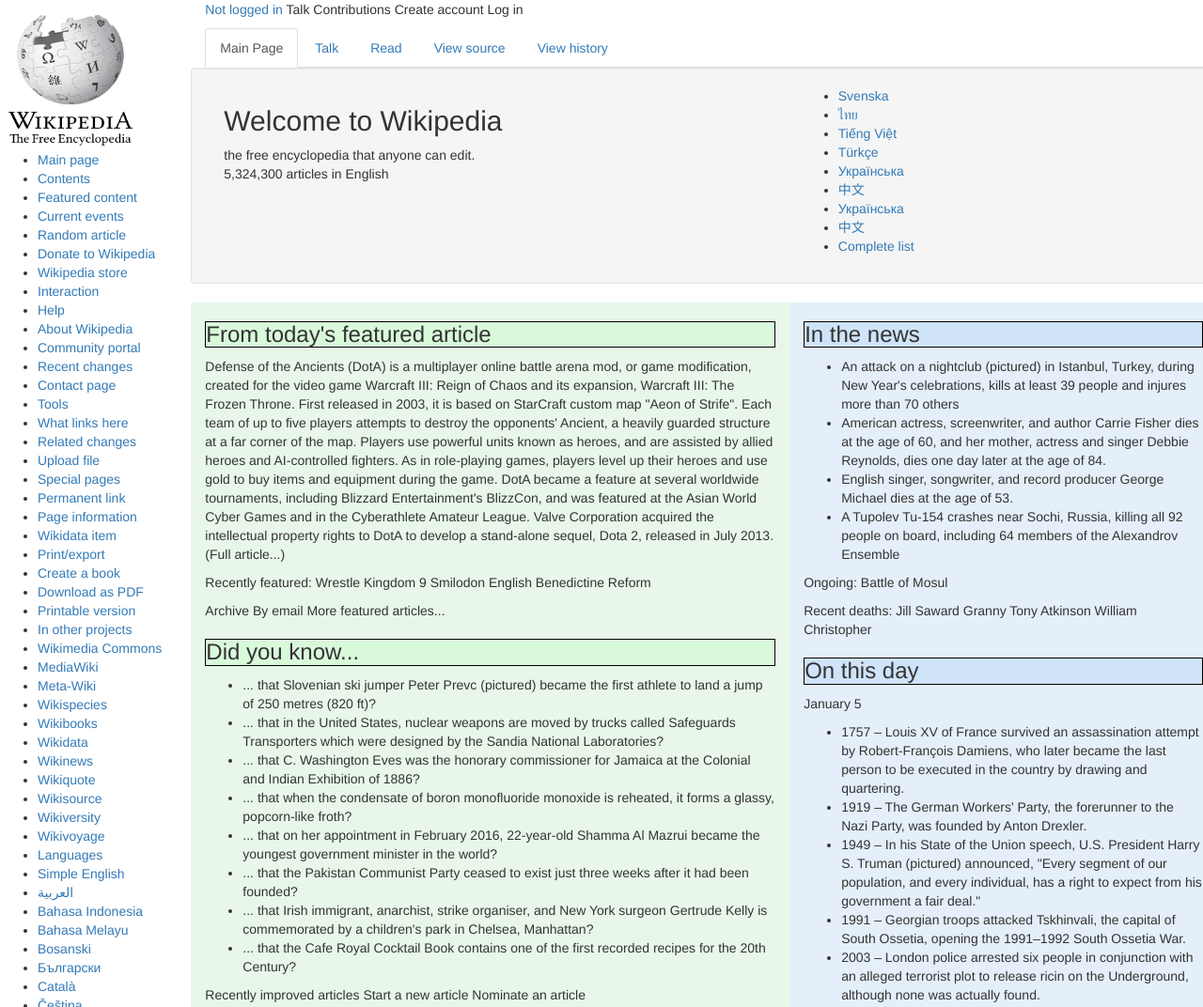
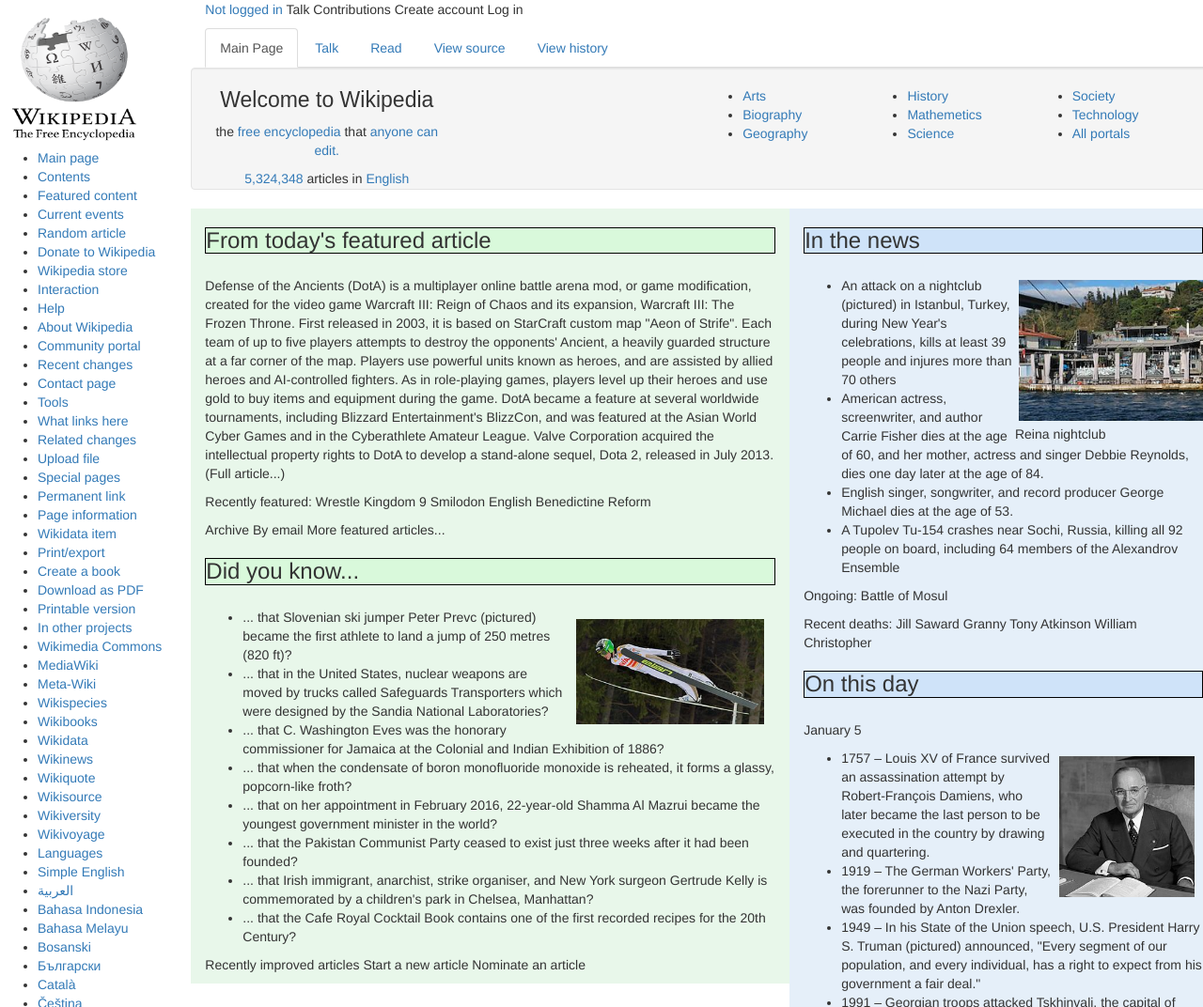
Before and after one commit to Shruti1808/Wikipedia-Project, a plain HTML site: page index.html in a window 1280 px wide. Shown: the top 1072 px of the page at 94% size. Drawn offline with nearby package versions, Linux system fonts and the light colour scheme; files whose address does not match are found by name.

Commit message:
adjustments to spacing

```diff
--- a/css/styles.css
+++ b/css/styles.css
@@ -29,4 +29,41 @@
 
 h3 {
   border: solid thin black;
+  margin-bottom: 24px;
 }
+
+h2 {
+  margin-top: 1%;
+  font-family: Arial, sans-serif;
+  font-size: 23px;
+}
+
+.center-text {
+  text-align: center;
+}
+
+.welcome-row {
+  max-height: 90px;
+  padding-left: 1px;
+}
+
+.float-right {
+  float: right;
+}
+
+.float-left {
+  float: left;
+}
+
+img {
+  margin: 2%;
+  max-width: 200px;
+  max-height: 150px;
+}
+
+img.feature{
+  margin: 2%;
+  max-width: 350px;
+  max-height: 350px;
+
+}
--- a/index.html
+++ b/index.html
@@ -115,24 +115,32 @@
 
         <!--Welcome to Wiki Row-->
         <div class="row panel panel-default well">
-          <div class="col-xs-4">
-            <h2>Welcome to Wikipedia</h2>
-            <p>the free encyclopedia that anyone can edit.
-5,324,300 articles in English</p>
+          <div class="col-xs-3 welcome-row">
+            <h2 class="center-text">Welcome to Wikipedia</h2>
+            <p class="center-text">the <a href="#">free encyclopedia</a> that <a href="#">anyone can edit.</a></p>
+            <p class="center-text"><a href="#">5,324,348</a> articles in <a href="#">English</a></p>
           </div>
-          <div class="col-xs-3">
+          <div class="col-xs-3 welcome-row">
           </div>
-          <div class="col-xs-5">
+          <div class="col-xs-2 welcome-row">
             <ul>
-              <li><a href="#">Svenska</a></li>
-              <li><a href="#">ไทย</a></li>
-              <li><a href="#">Tiếng Việt</a></li>
-              <li><a href="#">Türkçe</a></li>
-              <li><a href="#">Українська</a></li>
-              <li><a href="#">中文</a></li>
-              <li><a href="#">Українська</a></li>
-              <li><a href="#">中文</a></li>
-              <li><a href="#">Complete list</a></li>
+              <li><a href="#">Arts</a></li>
+              <li><a href="#">Biography</a></li>
+              <li><a href="#">Geography</a></li>
+            </ul>
+          </div>
+          <div class="col-xs-2 welcome-row">
+            <ul>
+              <li><a href="#">History</a></li>
+              <li><a href="#">Mathemetics</a></li>
+              <li><a href="#">Science</a></li>
+            </ul>
+          </div>
+          <div class="col-xs-2 welcome-row">
+            <ul>
+              <li><a href="#">Society</a></li>
+              <li><a href="#">Technology</a></li>
+              <li><a href="#">All portals</a></li>
             </ul>
           </div>
         </div>
@@ -145,6 +153,7 @@
             <p>Archive By email More featured articles...</p>
 
             <h3 class="bg-success">Did you know...</h3>
+            <img class="float-right" src="img/ski.jpg" alt="nightclub">
             <ul>
               <li>... that Slovenian ski jumper Peter Prevc (pictured) became the first athlete to land a jump of 250 metres (820 ft)?</li>
               <li>... that in the United States, nuclear weapons are moved by trucks called Safeguards Transporters which were designed by the Sandia National Laboratories?</li>
@@ -160,6 +169,12 @@
 
           <div class="col-xs-5 bg-info-box">
               <h3 class="bg-info">In the news</h3>
+              <div>
+                <figure class="float-right">
+                  <img src="img/water.jpg" alt="water">
+                  <figcaption>Reina nightclub</figcaption>
+                </figure>
+              </div>
               <ul>
                 <li>An attack on a nightclub (pictured) in Istanbul, Turkey, during New Year's celebrations, kills at least 39 people and injures more than 70 others</li>
                 <li>American actress, screenwriter, and author Carrie Fisher dies at the age of 60, and her mother, actress and singer Debbie Reynolds, dies one day later at the age of 84.</li>
@@ -171,6 +186,7 @@
 
             <h3 class="bg-info">On this day</h3>
             <p>January 5</p>
+            <img class="float-right" src="img/truman.jpg" alt="truman">
             <ul>
               <li>1757 – Louis XV of France survived an assassination attempt by Robert-François Damiens, who later became the last person to be executed in the country by drawing and quartering.</li>
               <li>1919 – The German Workers' Party, the forerunner to the Nazi Party, was founded by Anton Drexler.</li>
@@ -186,6 +202,7 @@
 
         <div class="row bg-danger-box">
           <h3 class="bg-danger">Today's featured picture</h3>
+          <img class="float-left  feature" src="img/cheese.jpg" alt="cheese">
           <p>Red Hawk cheese is an aged triple-crème cow's milk cheese with a brine-washed rind. Its name originates from its red-orange rind, which is encouraged by the brine wash.</p>
           <p>Photograph: Frank Schulenburg</p>
           <p>Recently featured: Feral pigeon Paulus Moreelse Mollweide projection</p>
```
Also changed, not shown: img/cheese.jpg (added), img/ski.jpg (added), img/truman.jpg (added), img/water.JPG (added), img/wikiphoto.png (renamed from imgs/wikiphoto.png). Lines whose indentation alone changed are shown as unchanged.
